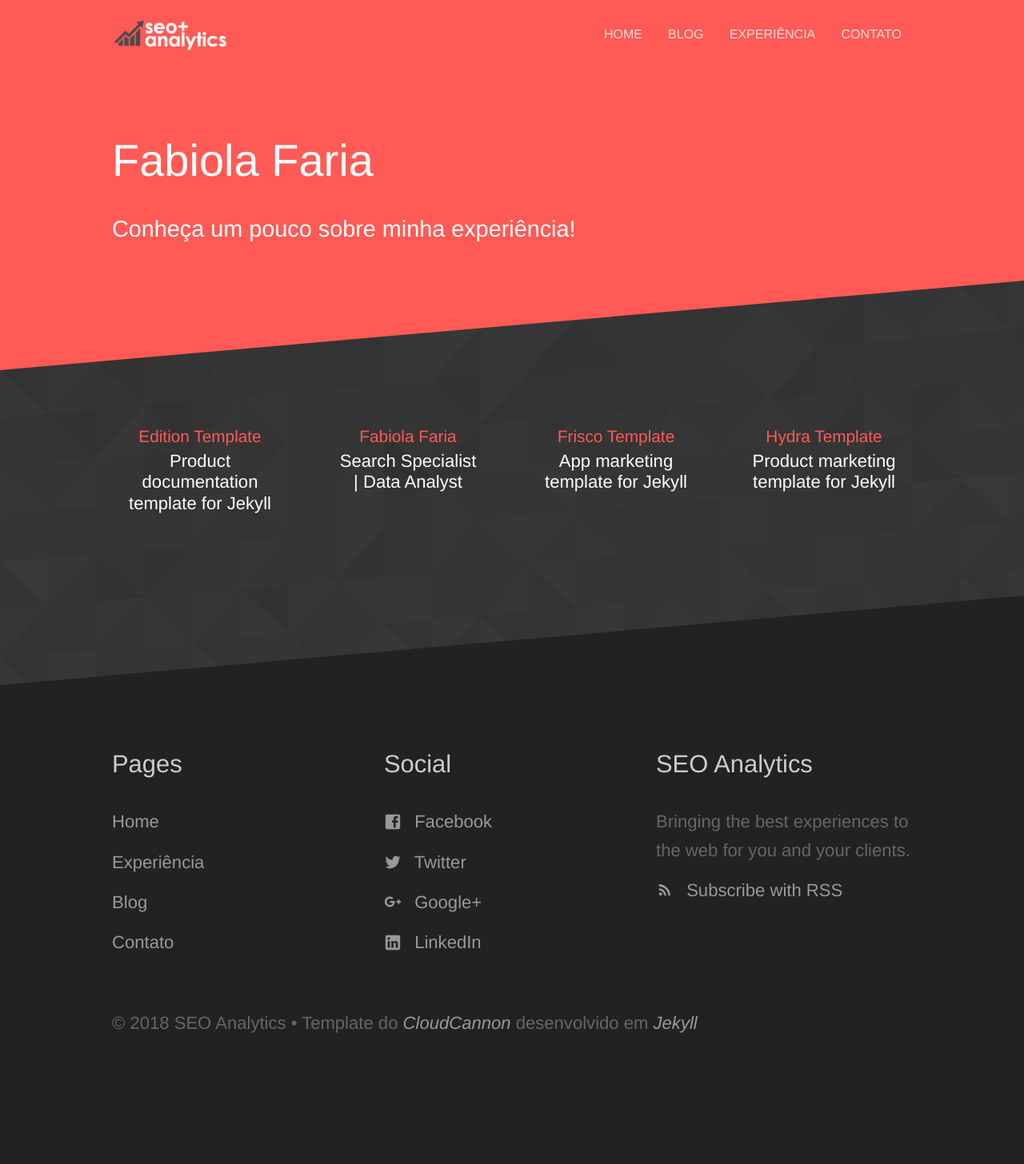
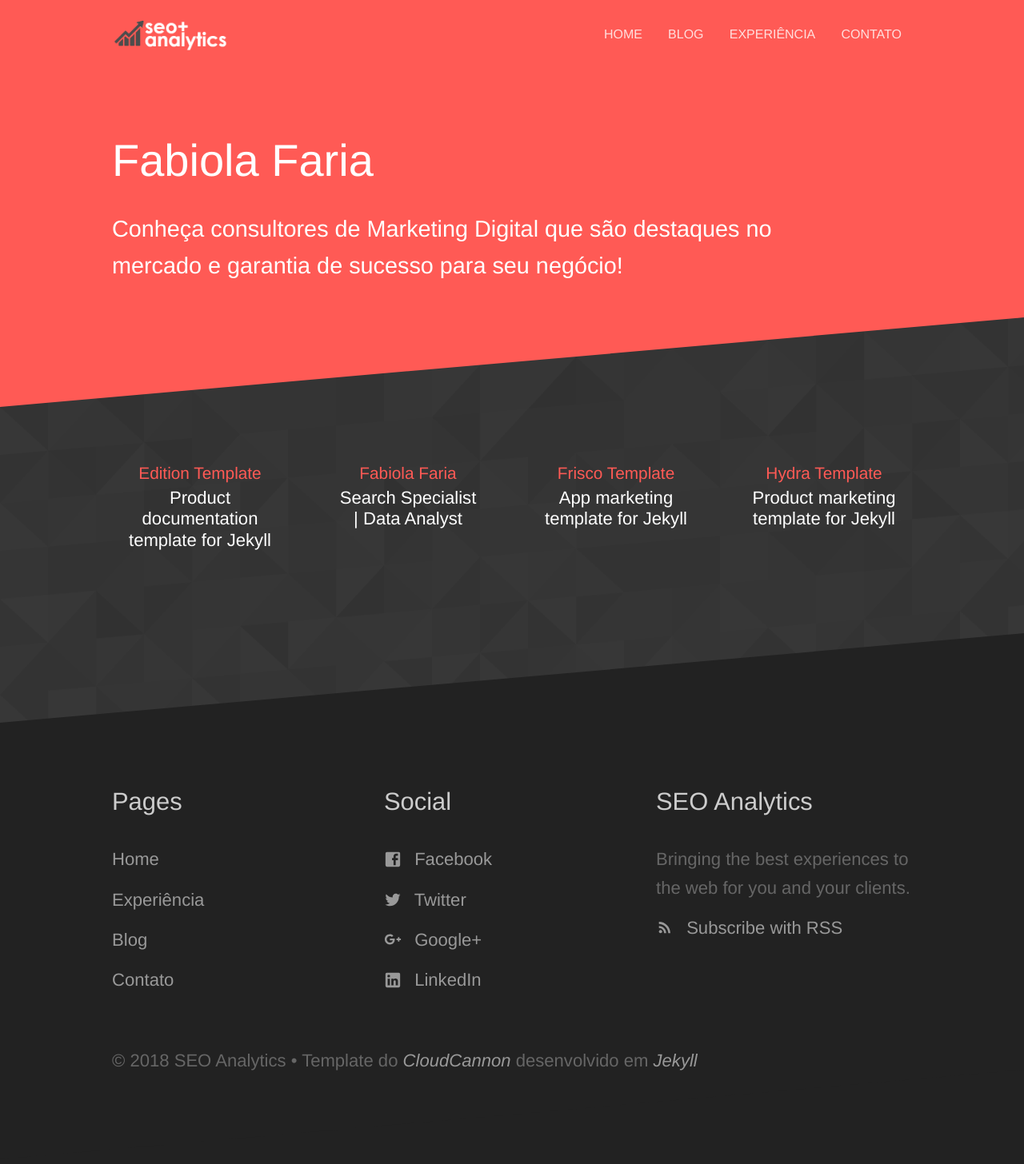
Before and after one commit to seoanalytics/seoanalytics.github.io, a Jekyll site: the page built from portfolio.html, in a window 1280 px wide. Shown: the whole page at 80% size. Built offline with Jekyll 4.4.1, drawn with Linux system fonts in a browser that asks for light colours; before the commit the page ends 1409 px from its top, so only the background shows below that.

Commit message:
Updated 'portfolio.html' via CloudCannon

```diff
--- a/portfolio.html
+++ b/portfolio.html
@@ -1,7 +1,7 @@
 ---
 title: Experiência em SEO e Data Analytics
 heading: Fabiola Faria
-subtitle: Conheça um pouco sobre minha experiência!
+subtitle: Conheça consultores de Marketing Digital que são destaques no mercado e garantia de sucesso para seu negócio!
 ---
 
 <section class="diagonal patterned">
```
